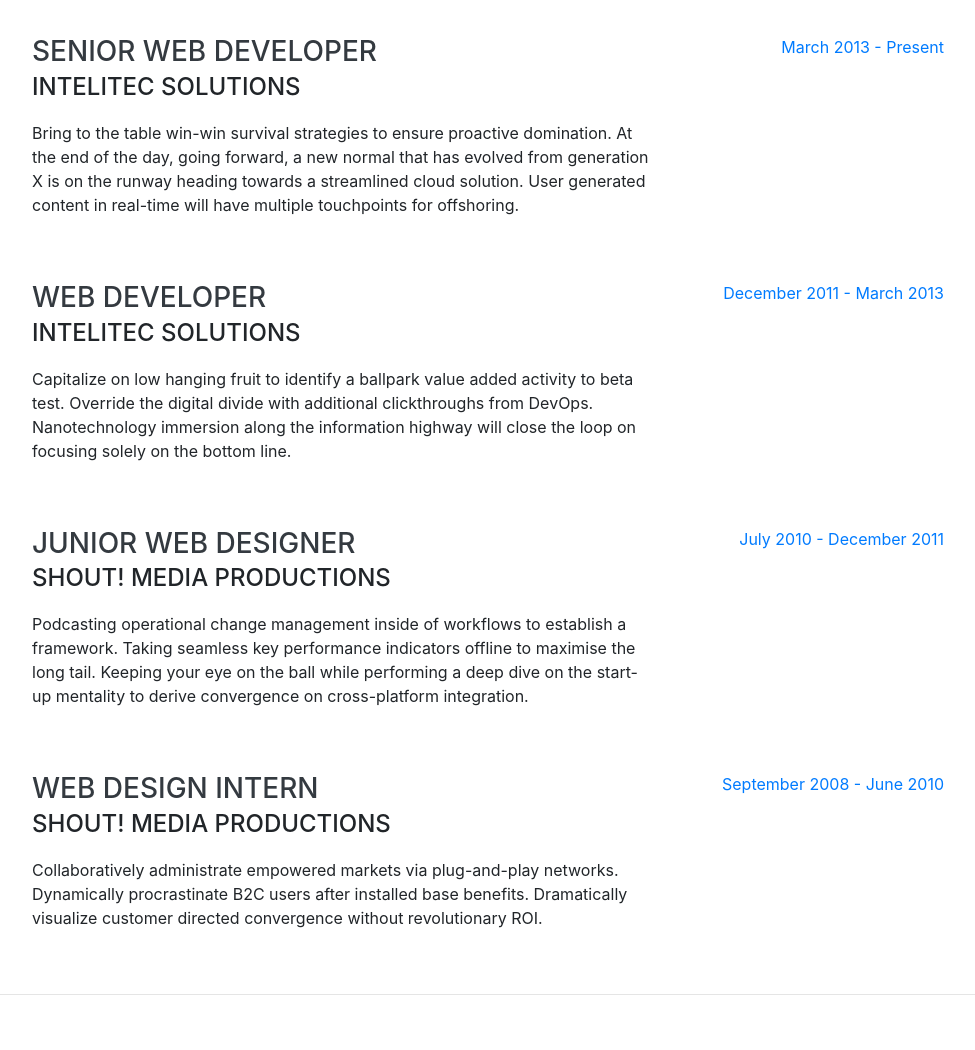
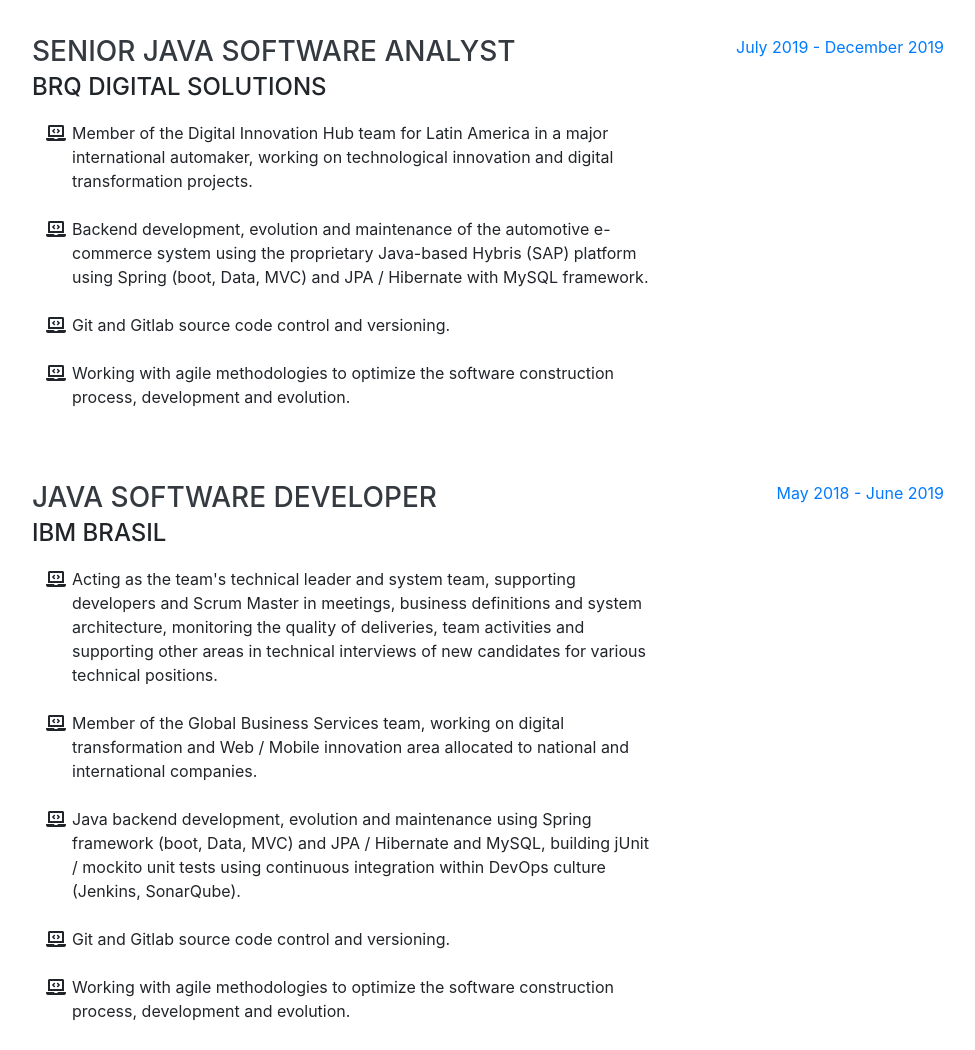
Before and after one commit to rafaelfelixmoraes/rafaelfelixmoraes.github.io, a website with bundled scripts: page index.html in a window 1280 px wide. Shown: the part 900-1950 px from the top of the page, without its empty margins (288-1263 px from the left). Built offline with nearby package versions, Linux system fonts and the light colour scheme; a web font is replaced by a local one.

Commit message:
include new experiences and adjustments

```diff
--- a/index.html
+++ b/index.html
@@ -72,7 +72,7 @@
           <span class="text-primary">Felix de Moraes</span>
         </h1>
         <div class="subheading mb-5">Salto, São Paulo, Brasil · (11) 98100-3039 ·
-          <a href="mailto:name@email.com">rafaelfelix1433@gmail.com</a>
+          <a href="mailto:rafaelfelix1433@gmail.com?Subject=Java" target="_top">rafaelfelix1433@gmail.com</a>
         </div>
         <p class="lead mb-5">I am experienced in leveraging agile frameworks to provide a robust synopsis for high level overviews. Iterative approaches to corporate strategy foster collaborative thinking to further the overall value proposition.</p>
         <div class="social-icons">
@@ -94,23 +94,61 @@
 
         <div class="resume-item d-flex flex-column flex-md-row justify-content-between mb-5">
           <div class="resume-content">
-            <h3 class="mb-0">Senior Web Developer</h3>
-            <div class="subheading mb-3">Intelitec Solutions</div>
-            <p>Bring to the table win-win survival strategies to ensure proactive domination. At the end of the day, going forward, a new normal that has evolved from generation X is on the runway heading towards a streamlined cloud solution. User generated content in real-time will have multiple touchpoints for offshoring.</p>
+            <h3 class="mb-0">Senior Java Software Analyst</h3>
+            <div class="subheading mb-3">BRQ Digital Solutions</div>
+            <ul class="fa-ul mb-0">
+              <li>
+                <i class="fa-li fa fa-laptop-code"></i>
+                Member of the Digital Innovation Hub team for Latin America in a major international automaker, working on technological innovation and digital transformation projects.</li>
+                <br>
+              <li>
+                <i class="fa-li fa fa-laptop-code"></i>
+                Backend development, evolution and maintenance of the automotive e-commerce system using the proprietary Java-based Hybris (SAP) platform using Spring (boot, Data, MVC) and JPA / Hibernate with MySQL framework.</li>
+                <br>
+                <li>
+                <i class="fa-li fa fa-laptop-code"></i>
+                Git and Gitlab source code control and versioning.</li>
+                <br>
+              <li>
+                <i class="fa-li fa fa-laptop-code"></i>
+                Working with agile methodologies to optimize the software construction process, development and evolution.</li>
+                <br>
+            </ul>
           </div>
           <div class="resume-date text-md-right">
-            <span class="text-primary">March 2013 - Present</span>
+            <span class="text-primary">July 2019 - December 2019</span>
           </div>
         </div>
 
         <div class="resume-item d-flex flex-column flex-md-row justify-content-between mb-5">
           <div class="resume-content">
-            <h3 class="mb-0">Web Developer</h3>
-            <div class="subheading mb-3">Intelitec Solutions</div>
-            <p>Capitalize on low hanging fruit to identify a ballpark value added activity to beta test. Override the digital divide with additional clickthroughs from DevOps. Nanotechnology immersion along the information highway will close the loop on focusing solely on the bottom line.</p>
+            <h3 class="mb-0">Java Software Developer</h3>
+            <div class="subheading mb-3">IBM Brasil</div>
+            <ul class="fa-ul mb-0">
+              <li>
+                <i class="fa-li fa fa-laptop-code"></i>
+                Acting as the team's technical leader and system team, supporting developers and Scrum Master in meetings, business definitions and system architecture, monitoring the quality of deliveries, team activities and supporting other areas in technical interviews of new candidates for various technical positions.</li>
+                <br>
+              <li>
+                <i class="fa-li fa fa-laptop-code"></i>
+                Member of the Global Business Services team, working on digital transformation and Web / Mobile innovation area allocated to national and international companies.</li>
+                <br>
+              <li>
+                <i class="fa-li fa fa-laptop-code"></i>
+                Java backend development, evolution and maintenance using Spring framework (boot, Data, MVC) and JPA / Hibernate and MySQL, building jUnit / mockito unit tests using continuous integration within DevOps culture (Jenkins, SonarQube).</li>
+                <br>
+                <li>
+                <i class="fa-li fa fa-laptop-code"></i>
+                Git and Gitlab source code control and versioning.</li>
+                <br>
+              <li>
+                <i class="fa-li fa fa-laptop-code"></i>
+                Working with agile methodologies to optimize the software construction process, development and evolution.</li>
+                <br>
+            </ul>
           </div>
           <div class="resume-date text-md-right">
-            <span class="text-primary">December 2011 - March 2013</span>
+            <span class="text-primary">May 2018 - June 2019</span>
           </div>
         </div>
 
@@ -232,6 +270,21 @@
                 <img src="img/mysql-logo.png" alt="MySQL" width="120" height="90">
               </a>
           </li>
+          <li class="list-inline-item">
+            <a href="https://docs.microsoft.com/en-us/sql/sql-server/?view=sql-server-ver15">
+              <img src="img/sql-logo.png" alt="SQL Server" width="90" height="90">
+            </a>
+          </li>
+          <li class="list-inline-item">
+            <a href="https://docs.oracle.com/en/database/">
+              <img src="img/oracle-logo.png" alt="Oracle Database" width="120" height="120">
+            </a>
+          </li>
+          <li class="list-inline-item">
+            <a href="https://www.postgresql.org/docs/">
+              <img src="img/postgre-logo.png" alt="Postgree Database" width="150" height="90">
+            </a>
+          </li>
         </ul>
         <!-- <div class="row">
           <div class="column">
```
Also changed, not shown: img/oracle-logo.png (added), img/postgre-logo.png (added), img/sql-logo.png (added).
